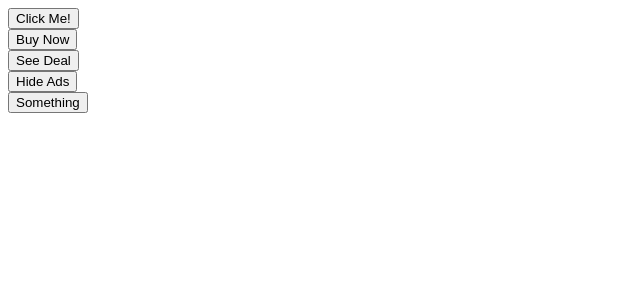
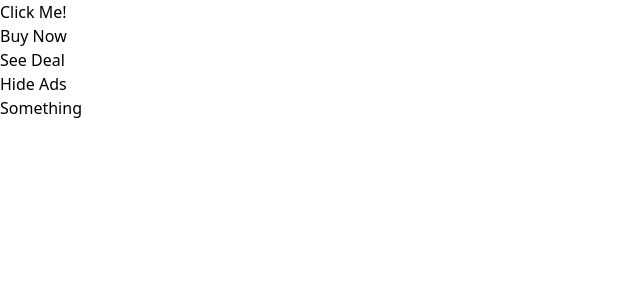
Before and after one commit to RozaliiaRusskikh/components, a React (Create React App) app: page / in a window 1280 px wide. Shown: the top 300 px of the page, without its empty margins (0-640 px from the left). Built offline with nearby package versions, Linux system fonts and the light colour scheme.

Commit message:
TailWind added

```diff
--- a/package.json
+++ b/package.json
@@ -35,5 +35,10 @@
       "last 1 firefox version",
       "last 1 safari version"
     ]
+  },
+  "devDependencies": {
+    "autoprefixer": "^10.4.13",
+    "postcss": "^8.4.20",
+    "tailwindcss": "^3.2.4"
   }
 }
--- /dev/null
+++ b/postcss.config.js
@@ -0,0 +1,6 @@
+module.exports = {
+  plugins: {
+    tailwindcss: {},
+    autoprefixer: {},
+  },
+}
--- /dev/null
+++ b/src/index.css
@@ -0,0 +1,3 @@
+@tailwind base;
+@tailwind components;
+@tailwind utilities;
--- a/src/index.js
+++ b/src/index.js
@@ -1,3 +1,4 @@
+import './index.css'
 import React from "react";
 import ReactDOM from "react-dom/client";
 import App from './App'
--- /dev/null
+++ b/tailwind.config.js
@@ -0,0 +1,10 @@
+/** @type {import('tailwindcss').Config} */
+module.exports = {
+  content: [
+    "./src/**/*.{js,jsx,ts,tsx}",
+  ],
+  theme: {
+    extend: {},
+  },
+  plugins: [],
+}
```
Also changed, not shown: 1 other file (tests, documents, lock files or other folders).
